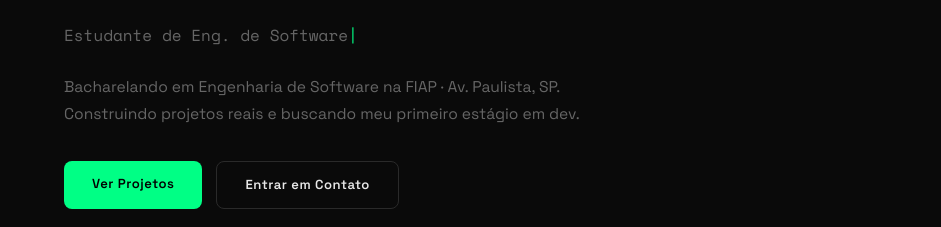
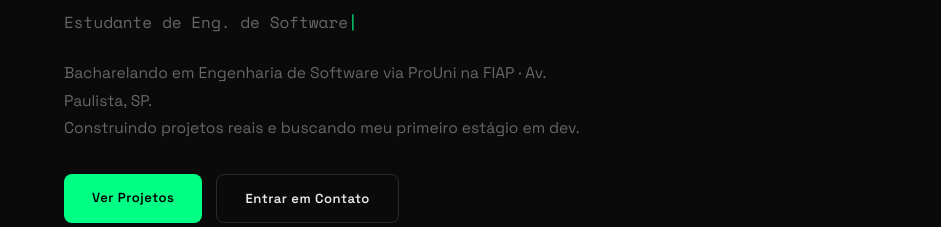
Before and after one commit to dudsbtw/portfolio-ef, a plain HTML site: page index.html in a window 1280 px wide. Shown: the part 404-631 px from the top of the page, 0-941 px from the left. Drawn offline with nearby package versions, Linux system fonts and the light colour scheme.

Commit message:
updt index

```diff
--- a/index.html
+++ b/index.html
@@ -42,7 +42,7 @@
         <p class="hero__greeting">Olá, eu sou</p>
         <h1 class="hero__nome">Eduardo<br><span>Frois</span></h1>
         <p class="hero__role"><span id="roleText"></span><span class="cursor">|</span></p>
-        <p class="hero__bio">Bacharelando em Engenharia de Software na FIAP · Av. Paulista, SP.<br>Construindo projetos reais e buscando meu primeiro estágio em dev.</p>
+        <p class="hero__bio">Bacharelando em Engenharia de Software via ProUni na FIAP · Av. Paulista, SP.<br>Construindo projetos reais e buscando meu primeiro estágio em dev.</p>
         <div class="hero__ctas">
           <a href="#projetos" class="btn btn--primary">Ver Projetos</a>
           <a href="#contato" class="btn btn--ghost">Entrar em Contato</a>
```
